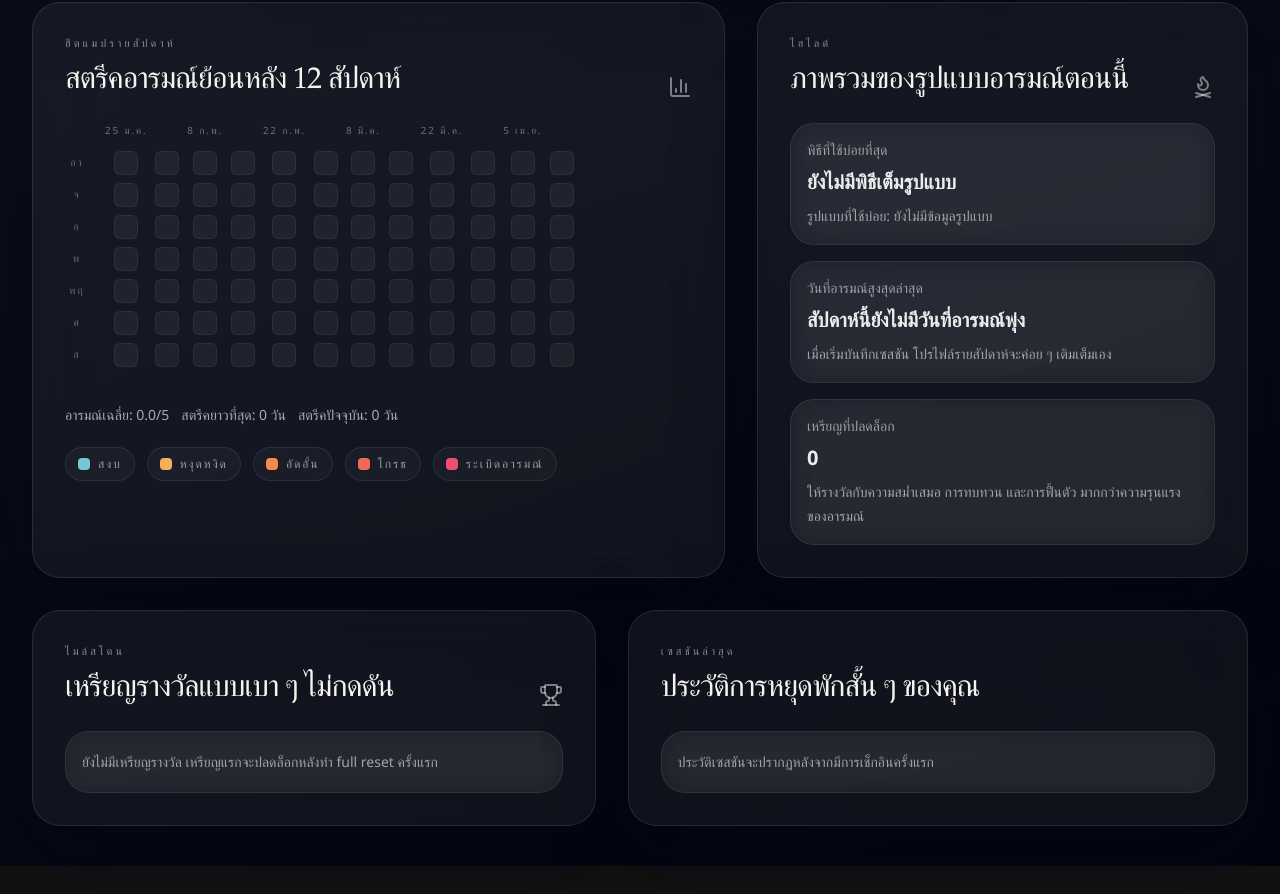
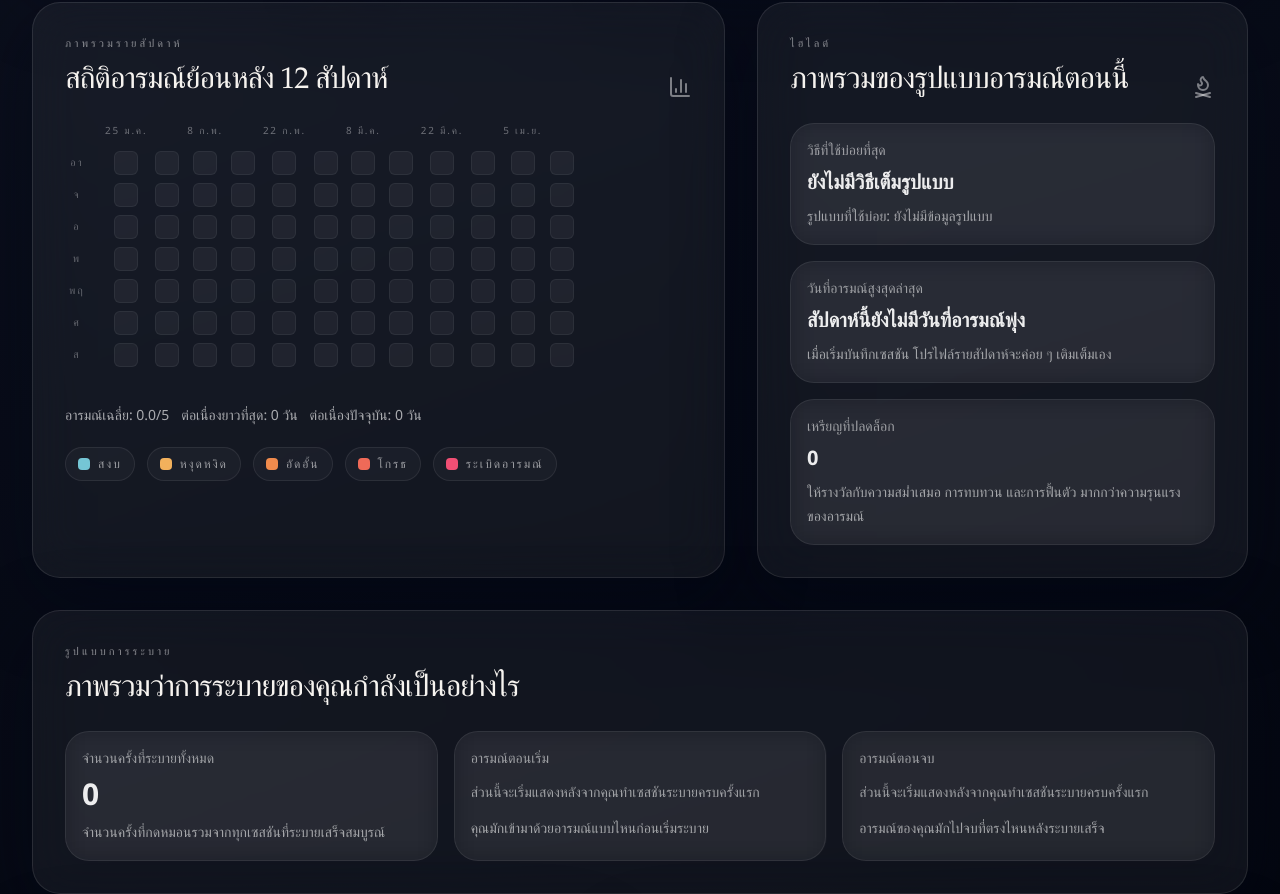
Before and after one commit to thanabatb/nottoday, a Next.js app: page /stats in a window 1280 px wide. Shown: the part 317-1211 px from the top of the page. Before the commit the page ends 1183 px from the top, so only its background shows below. Built offline with nearby package versions, Linux system fonts and the light colour scheme.

Commit message:
add stat page to flow and adjust word

```diff
--- a/components/stats-view.tsx
+++ b/components/stats-view.tsx
@@ -7,7 +7,7 @@ import { LocaleToggle } from "@/components/locale-toggle";
 import { getCopy, getIntlLocale, getWeekdayLabels } from "@/lib/i18n";
 import { getMoodById, getMoodOptions } from "@/lib/session-data";
 import { formatLongDate, formatMetric, resolveSuggestion } from "@/lib/session-logic";
-import type { DaySummary } from "@/lib/types";
+import type { DaySummary, MoodCountSummary } from "@/lib/types";
 
 function formatWeekLabel(weekStart: string, locale: "en" | "th") {
   return new Intl.DateTimeFormat(getIntlLocale(locale), { month: "short", day: "numeric" }).format(new Date(`${weekStart}T12:00:00`));
@@ -67,6 +67,42 @@ function MetricCard({
       <p className="eyebrow mb-2">{label}</p>
       <p className="text-3xl font-semibold text-white/92">{value}</p>
       <p className="mt-3 text-sm leading-6 text-white/58">{detail}</p>
+    </div>
+  );
+}
+
+function MoodCountList({
+  counts,
+  emptyLabel,
+  locale,
+}: {
+  counts: MoodCountSummary[];
+  emptyLabel: string;
+  locale: "en" | "th";
+}) {
+  if (counts.length === 0) {
+    return <p className="text-sm leading-6 text-white/56">{emptyLabel}</p>;
+  }
+
+  return (
+    <div className="flex flex-wrap gap-3">
+      {counts.map((entry) => {
+        const mood = getMoodById(entry.moodId, locale);
+
+        return (
+          <div
+            key={entry.moodId}
+            className="inline-flex items-center gap-2 rounded-full border border-white/10 bg-white/[0.04] px-3 py-2 text-sm text-white/78"
+          >
+            <span
+              className="h-2.5 w-2.5 rounded-full"
+              style={{ backgroundColor: mood.accent, boxShadow: `0 0 0 1px ${mood.glow} inset` }}
+            />
+            <span>{mood.label}</span>
+            <span className="text-white/44">{entry.count}</span>
+          </div>
+        );
+      })}
     </div>
   );
 }
@@ -207,7 +243,7 @@ export function StatsView() {
                 {stats.mostUsedTool ?? copy.stats.noFullRitual}
               </p>
               <p className="mt-2 text-sm leading-6 text-white/58">
-                {locale === "th" ? "รูปแบบที่ใช้บ่อย:" : "Most-used method:"} {stats.mostUsedMethod ?? copy.stats.noMethodData}
+                {copy.stats.mostUsedMethodLabel}: {stats.mostUsedMethod ?? copy.stats.noMethodData}
               </p>
             </div>
 
@@ -233,6 +269,37 @@ export function StatsView() {
           </div>
         </section>
       </div>
+
+      <section className="mt-8 surface p-6 sm:p-8">
+        <div className="mb-6">
+          <p className="eyebrow mb-3">{copy.stats.releaseProfile}</p>
+          <h2 className="text-3xl">{copy.stats.releaseProfileTitle}</h2>
+        </div>
+
+        <div className="grid gap-4 lg:grid-cols-3">
+          <div className="surface-soft p-4">
+            <p className="text-sm text-white/55">{copy.stats.totalReleaseCount}</p>
+            <p className="mt-2 text-3xl font-semibold text-white/92">{stats.totalReleaseCount}</p>
+            <p className="mt-2 text-sm leading-6 text-white/58">{copy.stats.totalReleaseCountDetail}</p>
+          </div>
+
+          <div className="surface-soft p-4">
+            <p className="text-sm text-white/55">{copy.stats.moodOnEntry}</p>
+            <div className="mt-3">
+              <MoodCountList counts={stats.moodOnEntry} emptyLabel={copy.stats.noReleaseData} locale={locale} />
+            </div>
+            <p className="mt-3 text-sm leading-6 text-white/58">{copy.stats.moodOnEntryDetail}</p>
+          </div>
+
+          <div className="surface-soft p-4">
+            <p className="text-sm text-white/55">{copy.stats.moodOnFinish}</p>
+            <div className="mt-3">
+              <MoodCountList counts={stats.moodOnFinish} emptyLabel={copy.stats.noReleaseData} locale={locale} />
+            </div>
+            <p className="mt-3 text-sm leading-6 text-white/58">{copy.stats.moodOnFinishDetail}</p>
+          </div>
+        </div>
+      </section>
 
       <section className="mt-8 grid gap-8 xl:grid-cols-[1fr_1.1fr]">
         <div className="surface p-6 sm:p-8">
--- a/lib/i18n.ts
+++ b/lib/i18n.ts
@@ -40,6 +40,7 @@ type TranslationTree = {
     notePlaceholder: string;
     backToReleaseRoom: string;
     viewSummary: string;
+    viewPattern: string;
     end: string;
     interruptedTitle: string;
     suggestedNextStep: string;
@@ -63,6 +64,14 @@ type TranslationTree = {
     recoveryScoreDetail: string;
     totalSessions: string;
     totalSessionsDetail: string;
+    releaseProfile: string;
+    releaseProfileTitle: string;
+    totalReleaseCount: string;
+    totalReleaseCountDetail: string;
+    moodOnEntry: string;
+    moodOnEntryDetail: string;
+    moodOnFinish: string;
+    moodOnFinishDetail: string;
     weeklyHeatmap: string;
     weeklyHeatmapTitle: string;
     highlights: string;
@@ -87,6 +96,8 @@ type TranslationTree = {
     longestStreak: string;
     currentStreak: string;
     weeklyHeatmapSummary: string;
+    noReleaseData: string;
+    mostUsedMethodLabel: string;
   };
 };
 
@@ -131,6 +142,7 @@ const translations: Record<Locale, TranslationTree> = {
       notePlaceholder: "What sits underneath the anger?",
       backToReleaseRoom: "Back To Release Room",
       viewSummary: "View Summary",
+      viewPattern: "View your pattern",
       end: "End",
       interruptedTitle: "You interrupted the spiral.",
       suggestedNextStep: "Suggested next step",
@@ -154,6 +166,14 @@ const translations: Record<Locale, TranslationTree> = {
       recoveryScoreDetail: "Average drop from before to after on full reset sessions.",
       totalSessions: "Total sessions",
       totalSessionsDetail: "All quick check-ins and full sessions combined.",
+      releaseProfile: "Release profile",
+      releaseProfileTitle: "How your release sessions are shaping up.",
+      totalReleaseCount: "Total release count",
+      totalReleaseCountDetail: "Combined pillow hits across completed release sessions.",
+      moodOnEntry: "Mood on entry",
+      moodOnEntryDetail: "How you usually arrive before the release starts.",
+      moodOnFinish: "Mood on finish",
+      moodOnFinishDetail: "Where your mood tends to land after release.",
       weeklyHeatmap: "Weekly heatmap",
       weeklyHeatmapTitle: "Emotion streaks across the last 12 weeks.",
       highlights: "Highlights",
@@ -178,6 +198,8 @@ const translations: Record<Locale, TranslationTree> = {
       longestStreak: "Longest streak",
       currentStreak: "Current streak",
       weeklyHeatmapSummary: "Current week emotional streak",
+      noReleaseData: "This fills in after your first completed release session.",
+      mostUsedMethodLabel: "Most-used method",
     },
   },
   th: {
@@ -220,6 +242,7 @@ const translations: Record<Locale, TranslationTree> = {
       notePlaceholder: "อะไรคือสิ่งที่ซ่อนอยู่ใต้ความโกรธนี้?",
       backToReleaseRoom: "กลับไปที่ห้องระบาย",
       viewSummary: "ดูสรุป",
+      viewPattern: "ดูรูปแบบของคุณ",
       end: "จบ",
       interruptedTitle: "คุณหยุดวงจรเดิมได้แล้ว",
       suggestedNextStep: "ก้าวถัดไปที่แนะนำ",
@@ -243,12 +266,20 @@ const translations: Record<Locale, TranslationTree> = {
       recoveryScoreDetail: "ค่าเฉลี่ยของระดับอารมณ์ที่ลดลงหลังทำ full reset",
       totalSessions: "จำนวนเซสชันทั้งหมด",
       totalSessionsDetail: "รวมทั้ง quick check-in และ full session",
-      weeklyHeatmap: "ฮีตแมปรายสัปดาห์",
-      weeklyHeatmapTitle: "สตรีคอารมณ์ย้อนหลัง 12 สัปดาห์",
+      releaseProfile: "รูปแบบการระบาย",
+      releaseProfileTitle: "ภาพรวมว่าการระบายของคุณกำลังเป็นอย่างไร",
+      totalReleaseCount: "จำนวนครั้งที่ระบายทั้งหมด",
+      totalReleaseCountDetail: "จำนวนครั้งที่กดหมอนรวมจากทุกเซสชันที่ระบายเสร็จสมบูรณ์",
+      moodOnEntry: "อารมณ์ตอนเริ่ม",
+      moodOnEntryDetail: "คุณมักเข้ามาด้วยอารมณ์แบบไหนก่อนเริ่มระบาย",
+      moodOnFinish: "อารมณ์ตอนจบ",
+      moodOnFinishDetail: "อารมณ์ของคุณมักไปจบที่ตรงไหนหลังระบายเสร็จ",
+      weeklyHeatmap: "ภาพรวมรายสัปดาห์",
+      weeklyHeatmapTitle: "สถิติอารมณ์ย้อนหลัง 12 สัปดาห์",
       highlights: "ไฮไลต์",
       highlightsTitle: "ภาพรวมของรูปแบบอารมณ์ตอนนี้",
-      mostUsedRitual: "พิธีที่ใช้บ่อยที่สุด",
-      noFullRitual: "ยังไม่มีพิธีเต็มรูปแบบ",
+      mostUsedRitual: "วิธีที่ใช้บ่อยที่สุด",
+      noFullRitual: "ยังไม่มีวิธีเต็มรูปแบบ",
       noMethodData: "ยังไม่มีข้อมูลรูปแบบ",
       highestRecentDay: "วันที่อารมณ์สูงสุดล่าสุด",
       noLoggedSpikes: "สัปดาห์นี้ยังไม่มีวันที่อารมณ์พุ่ง",
@@ -264,9 +295,11 @@ const translations: Record<Locale, TranslationTree> = {
       fullResetSession: "เซสชันรีเซ็ตเต็มรูปแบบ",
       quickCheckIn: "เช็กอินแบบรวดเร็ว",
       averageMood: "อารมณ์เฉลี่ย",
-      longestStreak: "สตรีคยาวที่สุด",
-      currentStreak: "สตรีคปัจจุบัน",
-      weeklyHeatmapSummary: "สตรีคอารมณ์ของสัปดาห์นี้",
+      longestStreak: "ต่อเนื่องยาวที่สุด",
+      currentStreak: "ต่อเนื่องปัจจุบัน",
+      weeklyHeatmapSummary: "ต่อเนื่องอารมณ์ของสัปดาห์นี้",
+      noReleaseData: "ส่วนนี้จะเริ่มแสดงหลังจากคุณทำเซสชันระบายครบครั้งแรก",
+      mostUsedMethodLabel: "รูปแบบที่ใช้บ่อย",
     },
   },
 };
--- a/lib/session-data.ts
+++ b/lib/session-data.ts
@@ -106,8 +106,8 @@ const toolEntries = [
   {
     id: "pillow",
     copy: {
-      en: { name: "Impact Pillow", description: "Soft, safe, and ideal for quick pressure release." },
-      th: { name: "หมอนปล่อยแรง", description: "นุ่ม ปลอดภัย และเหมาะกับการระบายแรงกดดันอย่างรวดเร็ว" },
+      en: { name: "Smash Pillow", description: "A soft target for releasing heat safely, one hit at a time." },
+      th: { name: "ทุบหมอน", description: "เป้าหมายที่นุ่มและปลอดภัยสำหรับระบายความเดือดออกทีละหมัด" },
     },
   },
   {
--- a/lib/session-logic.ts
+++ b/lib/session-logic.ts
@@ -9,6 +9,7 @@ import type {
   FullSessionInput,
   HeatmapWeek,
   Locale,
+  MoodCountSummary,
   MoodId,
   Suggestion,
 } from "@/lib/types";
@@ -265,6 +266,7 @@ export function createFullSession(input: FullSessionInput, locale: Locale = "en"
     sessionType: "full",
     moodBefore: input.moodBefore,
     moodAfter: input.moodAfter,
+    releaseHitCount: input.releaseHitCount ?? 0,
     toolId: input.toolId,
     methodId: input.methodId,
     needId: input.needId,
@@ -479,6 +481,22 @@ function getUnlockedBadges(sessions: EmotionSession[], weeklyTrend: DaySummary[]
   return badges;
 }
 
+function countMoods(sessions: EmotionSession[], key: "moodBefore" | "moodAfter"): MoodCountSummary[] {
+  const counts = new Map<MoodId, number>();
+
+  sessions.forEach((session) => {
+    const moodId = session[key];
+    counts.set(moodId, (counts.get(moodId) ?? 0) + 1);
+  });
+
+  return getMoodOptions("en")
+    .map((mood) => ({
+      moodId: mood.id,
+      count: counts.get(mood.id) ?? 0,
+    }))
+    .filter((entry) => entry.count > 0);
+}
+
 export function getDerivedStats(state: AppState, locale: Locale = state.preferences.locale): DerivedStats {
   const sessions = [...state.sessions].sort((left, right) => right.createdAt.localeCompare(left.createdAt));
   const fullSessions = sessions.filter((session) => session.sessionType === "full");
@@ -497,6 +515,7 @@ export function getDerivedStats(state: AppState, locale: Locale = state.preferen
           0,
         ) / fullSessions.length
       : 0;
+  const totalReleaseCount = fullSessions.reduce((total, session) => total + (session.releaseHitCount ?? 0), 0);
 
   return {
     awarenessStreak,
@@ -504,6 +523,7 @@ export function getDerivedStats(state: AppState, locale: Locale = state.preferen
     calmDays: weeklyTrend.filter((day) => day.calmDay).length,
     totalSessions: sessions.length,
     fullSessions: fullSessions.length,
+    totalReleaseCount,
     averageMood,
     averageRecovery,
     todayCheckIn: uniqueDays.includes(buildDayKey()),
@@ -515,6 +535,8 @@ export function getDerivedStats(state: AppState, locale: Locale = state.preferen
       fullSessions.map((session) => session.methodId),
       (value) => getMethodById(value, locale)?.name ?? value,
     ),
+    moodOnEntry: countMoods(fullSessions, "moodBefore"),
+    moodOnFinish: countMoods(fullSessions, "moodAfter"),
     unlockedBadges: getUnlockedBadges(sessions, weeklyTrend, awarenessStreak, locale),
     weeklyTrend,
     heatmapWeeks: getHeatmapWeeks(sessions),
```
Also changed, not shown: components/reset-flow.tsx (+13 -2 lines), lib/types.ts (+10 -0 lines).
